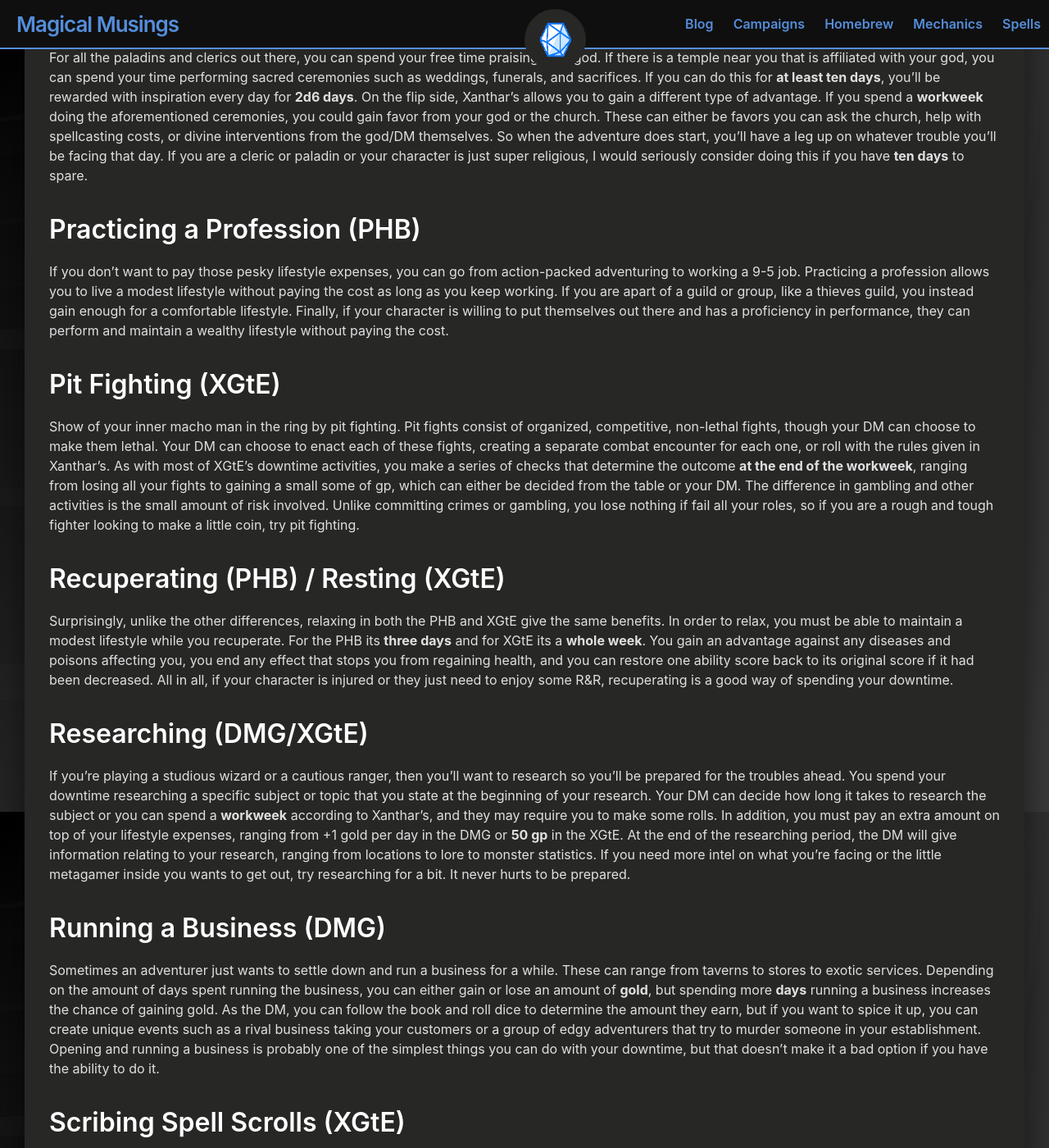
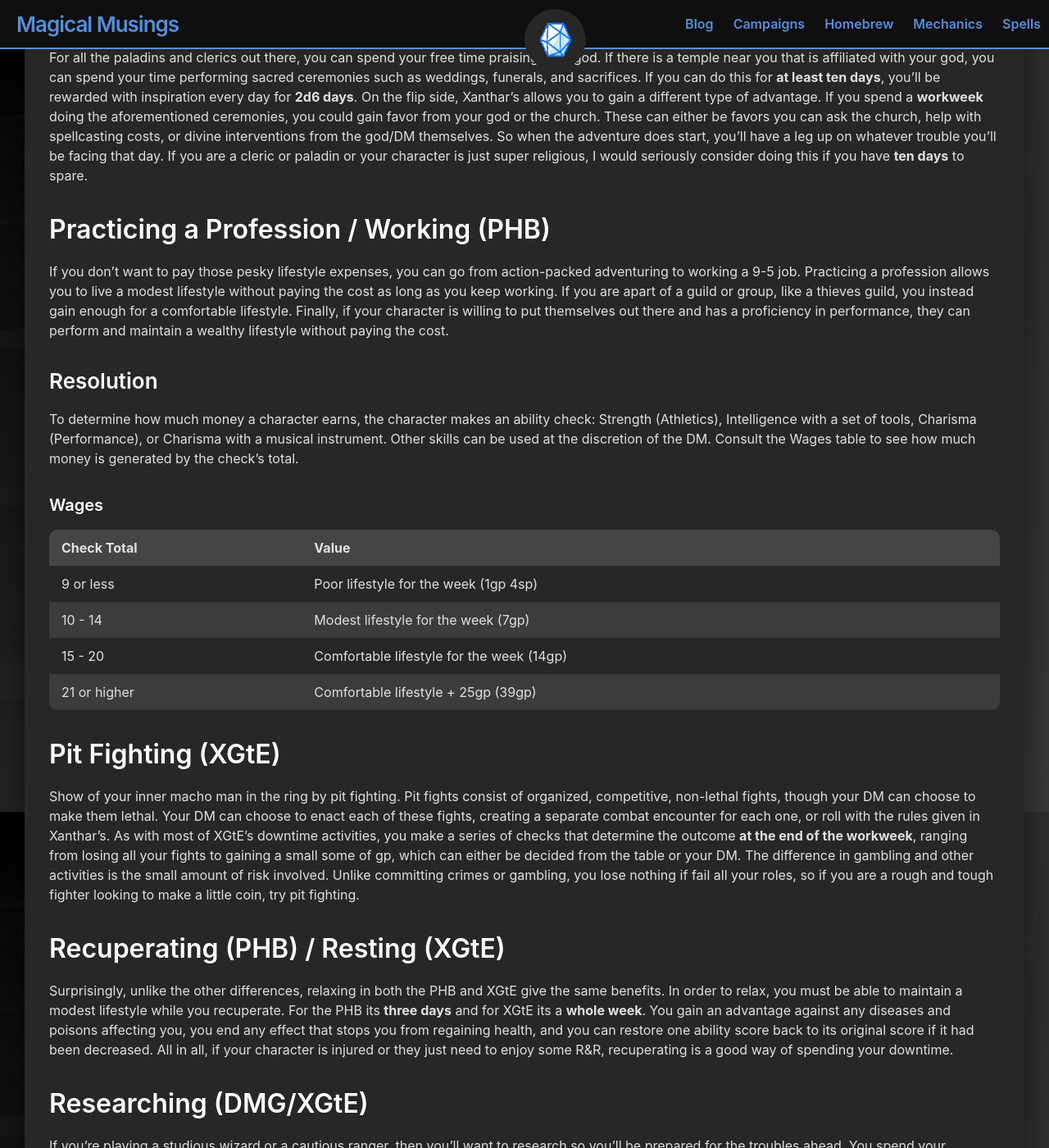
Before and after one commit to andersthemagi/magicalmusings.github.io, a Jekyll site: the page built from _posts/mechanics/2020-10-03-mechanics-dt.md, in a window 1280 px wide and 1400 px high, scrolled down 4770 px. Shown: the whole window at 82% size. Built offline with Jekyll 4.4.1, drawn with Linux system fonts in a browser that asks for light colours; some of the changed text lies outside the part shown.

Commit message:
Update 2020-10-03-mechanics-dt.md

```diff
--- a/_posts/mechanics/2020-10-03-mechanics-dt.md
+++ b/_posts/mechanics/2020-10-03-mechanics-dt.md
@@ -113,9 +113,24 @@
 
 For all the paladins and clerics out there, you can spend your free time praising your god. If there is a temple near you that is affiliated with your god, you can spend your time performing sacred ceremonies such as weddings, funerals, and sacrifices. If you can do this for **at least ten days**, you'll be rewarded with inspiration every day for **2d6 days**. On the flip side, Xanthar's allows you to gain a different type of advantage. If you spend a **workweek** doing the aforementioned ceremonies, you could gain favor from your god or the church. These can either be favors you can ask the church, help with spellcasting costs, or divine interventions from the god/DM themselves. So when the adventure does start, you'll have a leg up on whatever trouble you'll be facing that day. If you are a cleric or paladin or your character is just super religious, I would seriously consider doing this if you have **ten days** to spare.
 
-## Practicing a Profession (PHB)
+## Practicing a Profession / Working (PHB)
 
 If you don't want to pay those pesky lifestyle expenses, you can go from action-packed adventuring to working a 9-5 job. Practicing a profession allows you to live a modest lifestyle without paying the cost as long as you keep working. If you are apart of a guild or group, like a thieves guild, you instead gain enough for a comfortable lifestyle. Finally, if your character is willing to put themselves out there and has a proficiency in performance, they can perform and maintain a wealthy lifestyle without paying the cost.
+
+### Resolution
+{:.no_toc}
+
+To determine how much money a character earns, the character makes an ability check: Strength (Athletics), Intelligence with a set of tools, Charisma (Performance), or Charisma with a musical instrument. Other skills can be used at the discretion of the DM. Consult the Wages table to see how much money is generated by the check's total.
+
+#### Wages
+{:.no_toc}
+
+| Check Total | Value |
+| :---------- | :---- |
+| 9 or less   | Poor lifestyle for the week (1gp 4sp)|
+| 10 - 14     | Modest lifestyle for the week (7gp)|
+| 15 - 20     | Comfortable lifestyle for the week (14gp)|
+| 21 or higher| Comfortable lifestyle + 25gp (39gp)|
 
 ## Pit Fighting (XGtE)
 
```
